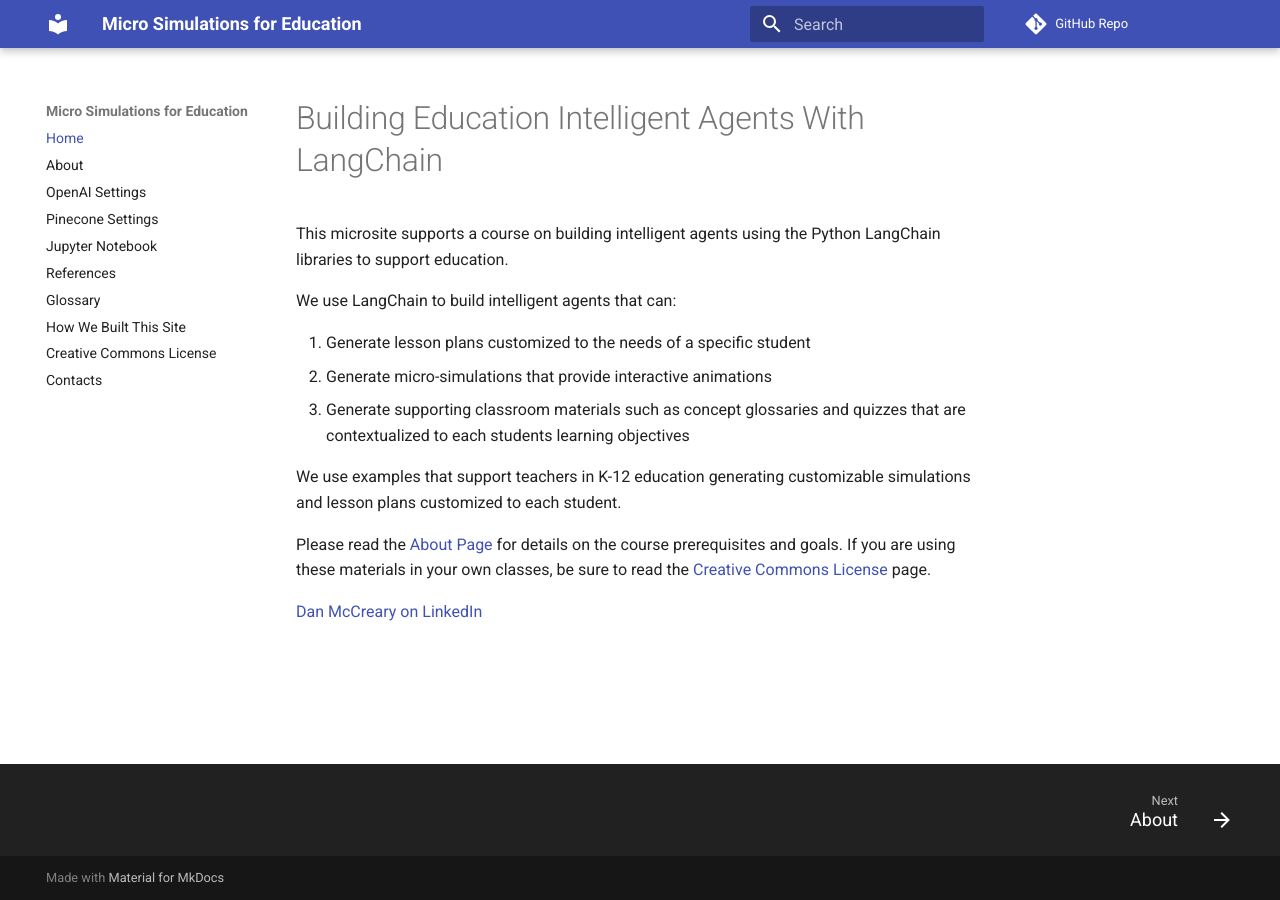
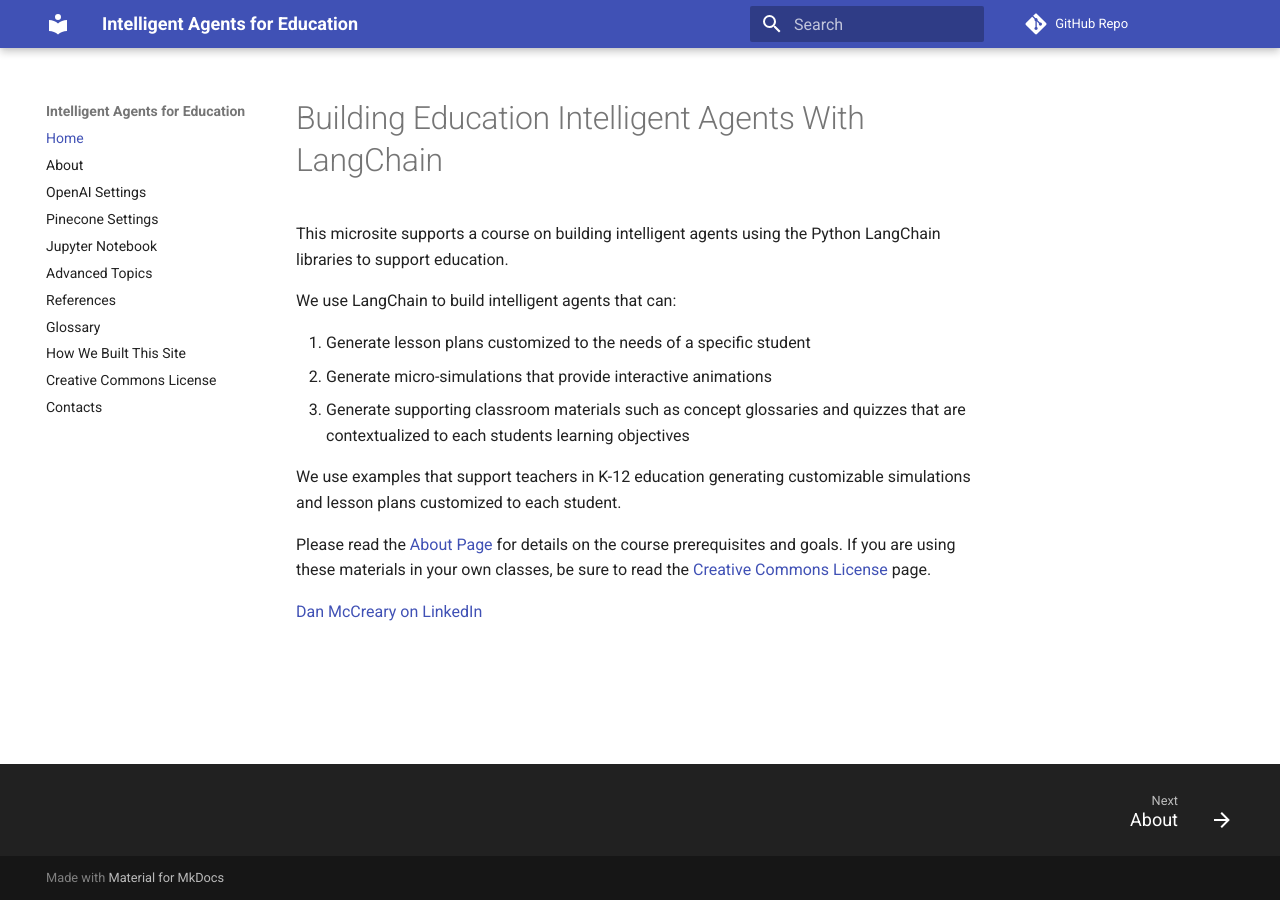
Before and after one commit to dmccreary/learn-langchain, an MkDocs documentation site: the page built from docs/index.md, in a window 1280 px wide. Built offline with MkDocs 1.6.1 and Material for MkDocs 9.7.7, drawn with Linux system fonts in a browser that asks for light colours; comment, search, counter and statistics services are not loaded.

```diff
--- a/mkdocs.yml
+++ b/mkdocs.yml
@@ -1,9 +1,9 @@
-site_name: Micro Simulations for Education
-site_description: 'Resources for teaching classes on Micro Simulators using generative AI and ChatGPT.'
+site_name: Intelligent Agents for Education
+site_description: 'Resources for teaching classes on intelligent agents using generative AI, ChatGPT. Python and LangChain.'
 site_author: 'Dan McCreary'
 repo_name: 'GitHub Repo'
-site_url: 'https://dmccreary.github.io/microsims'
-repo_url: 'https://github.com/dmccreary/microsims'
+site_url: 'https://dmccreary.github.io/learn-langchain'
+repo_url: 'https://github.com/dmccreary/learn-langchain'
 
 nav:
   - Home: index.md
@@ -11,6 +11,7 @@ nav:
   - OpenAI Settings: openai.md
   - Pinecone Settings: pinecone.md
   - Jupyter Notebook: jupyter-notebook.md
+  - Advanced Topics: advanced.md
   - References: references.md
   - Glossary: glossary.md
   - How We Built This Site: how-we-built-this-site.md
```
Also changed, not shown: docs/advanced-topics.md (added, +27 -0 lines).
